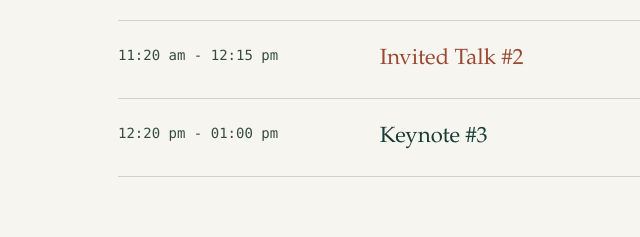
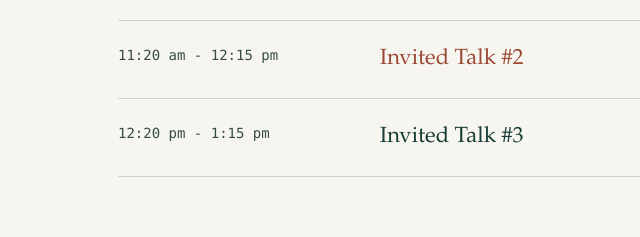
Before and after one commit to ViLaMA-Workshop/ViLaMA-Workshop.github.io, a plain HTML site: page index.html in a window 1280 px wide. Shown: the part 4903-5140 px from the top of the page, 203-843 px from the left. Drawn offline with Linux system fonts and the light colour scheme.

Commit message:
Update schedule: 12:20 pm - 1:15 pm Invited Talk #3

```diff
--- a/index.html
+++ b/index.html
@@ -59,7 +59,7 @@
 <section class="section" id="program"><div class="wrap"><div class="section-head"><p class="eyebrow">THE PROGRAM</p><h2 data-source-id="p071" class="source-text " >Workshop Schedule</h2></div>
 <div class="section-body">
 <!-- TODO: Replace the tentative running order only when the final program is approved and the source document is updated. -->
-<div class="schedule-wrap"><table class="schedule" aria-label="Tentative workshop schedule"><tbody><tr><th scope="row"><p data-source-id="p075" class="source-text " >9:00 am - 9:05 am</p></th><td><p data-source-id="p076" class="source-text " >Inauguration</p></td></tr><tr><th scope="row"><p data-source-id="p077" class="source-text " >9:05 am - 10:00 am</p></th><td><p data-source-id="p078" class="source-text " >Contributed Paper Presentations</p></td></tr><tr><th scope="row"><p data-source-id="p080" class="source-text " >10:05 am - 11:00 am</p></th><td><p data-source-id="p081" class="source-text " >Invited Talk #1</p></td></tr><tr><th scope="row"><p data-source-id="p083" class="source-text " >11:05 am - 11:15  am</p></th><td><p data-source-id="p084" class="source-text " >Coffee Break</p></td></tr><tr><th scope="row"><p data-source-id="p085" class="source-text " >11:20 am - 12:15 pm</p></th><td><p data-source-id="p086" class="source-text " >Invited Talk #2</p></td></tr><tr><th scope="row"><p data-source-id="p088" class="source-text " >12:20 pm - 01:00 pm</p></th><td><p data-source-id="p089" class="source-text " >Keynote #3</p></td></tr></tbody></table></div>
+<div class="schedule-wrap"><table class="schedule" aria-label="Tentative workshop schedule"><tbody><tr><th scope="row"><p data-source-id="p075" class="source-text " >9:00 am - 9:05 am</p></th><td><p data-source-id="p076" class="source-text " >Inauguration</p></td></tr><tr><th scope="row"><p data-source-id="p077" class="source-text " >9:05 am - 10:00 am</p></th><td><p data-source-id="p078" class="source-text " >Contributed Paper Presentations</p></td></tr><tr><th scope="row"><p data-source-id="p080" class="source-text " >10:05 am - 11:00 am</p></th><td><p data-source-id="p081" class="source-text " >Invited Talk #1</p></td></tr><tr><th scope="row"><p data-source-id="p083" class="source-text " >11:05 am - 11:15  am</p></th><td><p data-source-id="p084" class="source-text " >Coffee Break</p></td></tr><tr><th scope="row"><p data-source-id="p085" class="source-text " >11:20 am - 12:15 pm</p></th><td><p data-source-id="p086" class="source-text " >Invited Talk #2</p></td></tr><tr><th scope="row"><p data-source-id="p088" class="source-text " >12:20 pm - 1:15 pm</p></th><td><p data-source-id="p089" class="source-text " >Invited Talk #3</p></td></tr></tbody></table></div>
 </div></div></section>
 <section class="section people-section" id="speakers"><div class="wrap"><div class="section-head"><p class="eyebrow">KEYNOTE SPEECHES</p><h2 data-source-id="p095" class="source-text " >Invited Speakers</h2></div>
 <div class="section-body"><div class="people-grid"><article class="person">
```
